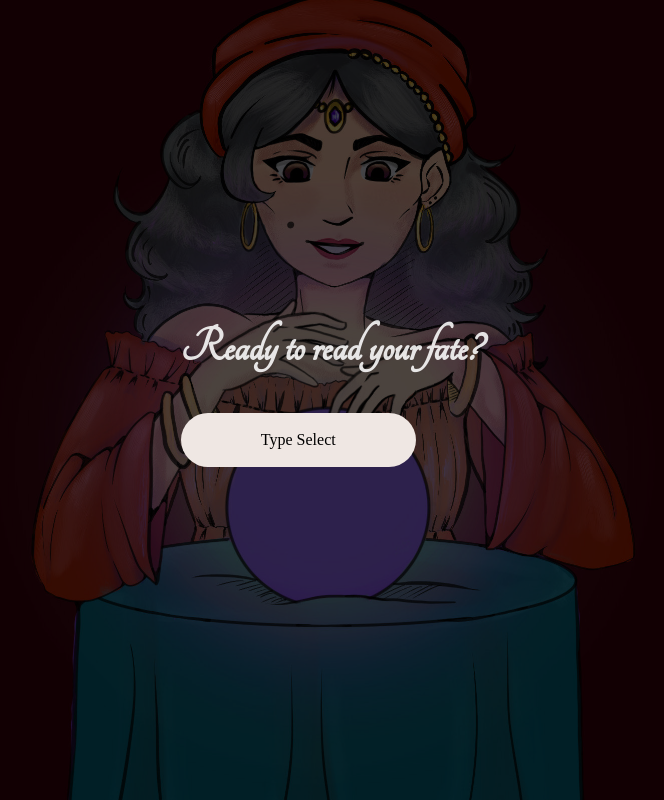
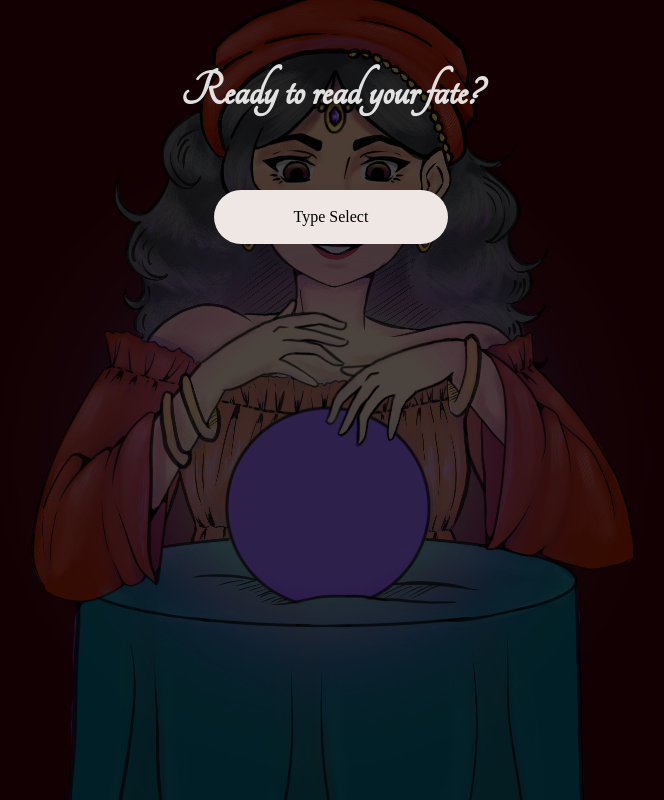
Before and after one commit to ArturMigulea/Tarot-Reading, a React (Vite) app: page /#/ in a window 1280 px wide. Shown: the whole page, without its empty margins (309-973 px from the left). Built offline with nearby package versions, Linux system fonts and the light colour scheme; a web font is replaced by a local one.

Commit message:
Update Title.jsx

```diff
--- a/src/Screens/Title.jsx
+++ b/src/Screens/Title.jsx
@@ -7,7 +7,6 @@ function Title() {
 
     return (
         <div className='ScreenContainer gypsy-bg-img bg-img'>
-            <div style={{ marginTop: "20%" }}>
             <h1>Ready to read your fate?</h1>
 
             <MultiUseButton
@@ -19,7 +18,6 @@ function Title() {
                 ]}
             />
         </div>
-        </div>
     )
 }
 
```
Lines whose indentation alone changed are shown as unchanged.
